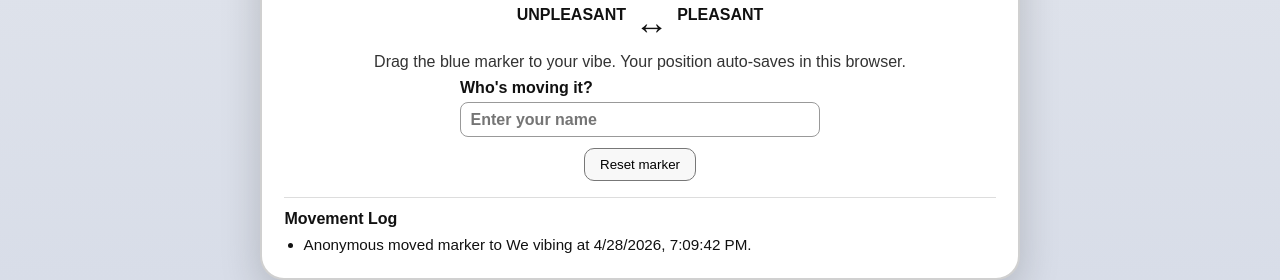
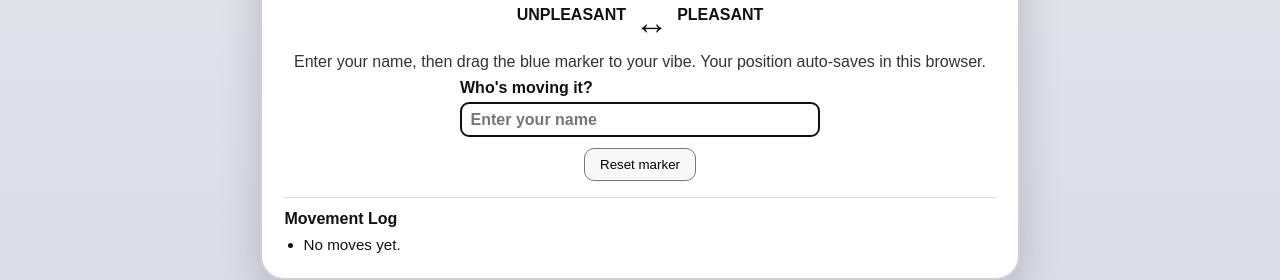
Before and after one commit to vitanzar2/Vibe-Meter, a plain HTML site: page index.html in a window 1280 px wide. Both pictures are taken after a click on the button "Reset marker". Shown: the part 635-915 px from the top of the page. Drawn offline with Linux system fonts and the light colour scheme.

Commit message:
Require a name before moving the vibe marker

```diff
--- a/index.html
+++ b/index.html
@@ -41,7 +41,7 @@
       <span>PLEASANT</span>
     </div>
 
-    <p class="hint">Drag the blue marker to your vibe. Your position auto-saves in this browser.</p>
+    <p class="hint">Enter your name, then drag the blue marker to your vibe. Your position auto-saves in this browser.</p>
     <label class="mover-field" for="mover-name">
       Who's moving it?
       <input id="mover-name" type="text" placeholder="Enter your name" maxlength="60" />
--- a/script.js
+++ b/script.js
@@ -65,8 +65,18 @@
 }
 
 function activeMover() {
-  const typedName = moverNameInput.value.trim();
-  return typedName || "Anonymous";
+  return moverNameInput.value.trim();
+}
+
+function hasMoverName() {
+  return activeMover().length > 0;
+}
+
+function requireMoverName() {
+  if (hasMoverName()) return true;
+  moverNameInput.focus();
+  alert("Please enter your name before moving the marker.");
+  return false;
 }
 
 function formatTime(isoTime) {
@@ -149,6 +159,7 @@
 let dragging = false;
 
 marker.addEventListener("pointerdown", (event) => {
+  if (!requireMoverName()) return;
   dragging = true;
   marker.setPointerCapture(event.pointerId);
   marker.focus();
@@ -174,6 +185,7 @@
 
 meter.addEventListener("pointerdown", (event) => {
   if (event.target === marker) return;
+  if (!requireMoverName()) return;
   const position = positionFromPointer(event);
   applyPosition(position);
   savePosition(position);
@@ -181,6 +193,7 @@
 });
 
 resetButton.addEventListener("click", () => {
+  if (!requireMoverName()) return;
   applyPosition(DEFAULT_POSITION);
   savePosition(DEFAULT_POSITION);
   recordMove(DEFAULT_POSITION);
```
